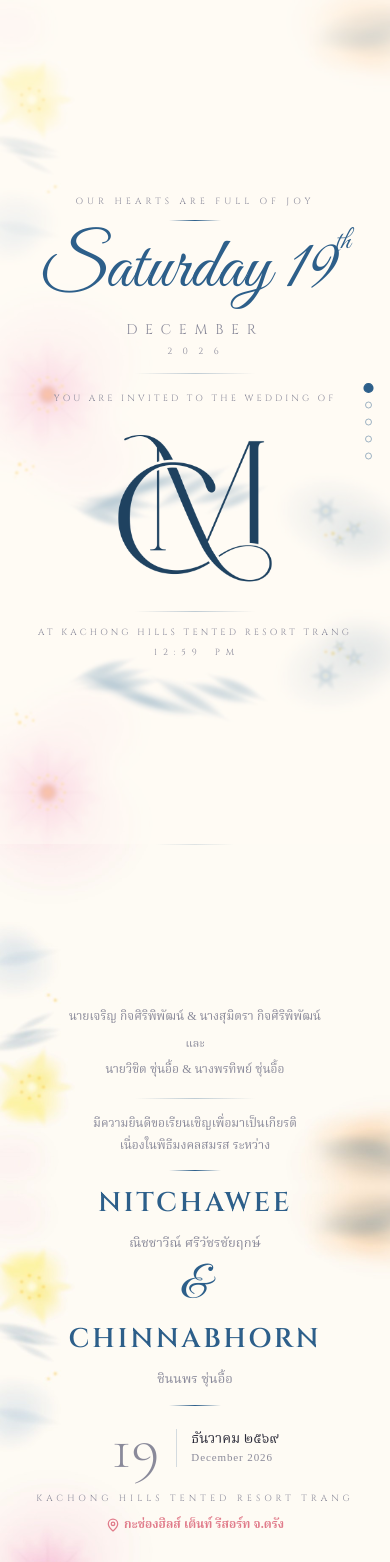
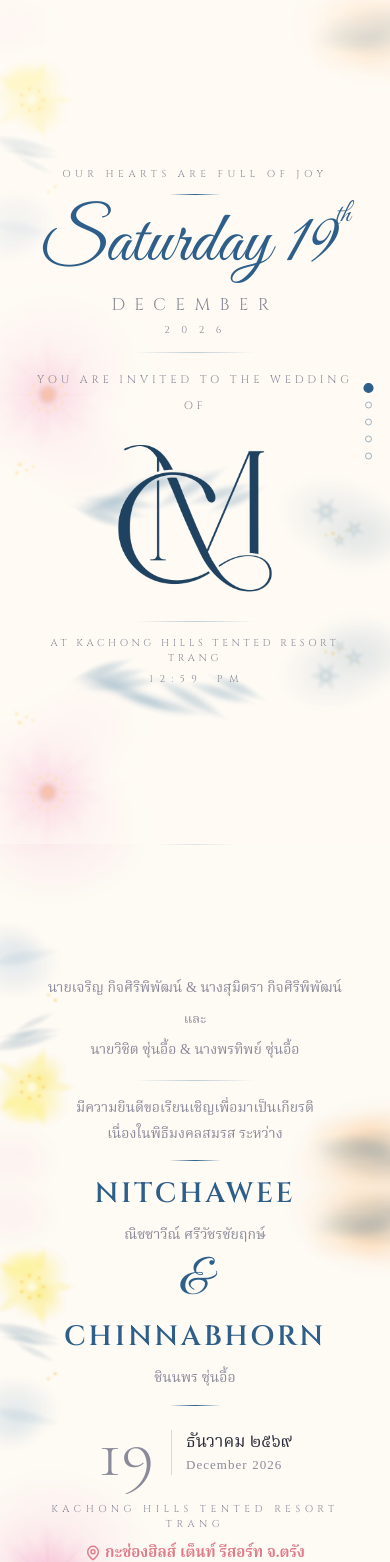
Before and after one commit to 0xchimz/mcwedding.day, a Next.js app: page / in a window 390 px wide. Shown: the top 1562 px of the page. Built offline with nearby package versions, Linux system fonts and the light colour scheme.

Commit message:
feat: adjust font sizes and layout for improved responsiveness and remove closing section images

```diff
--- a/app/globals.css
+++ b/app/globals.css
@@ -23,7 +23,7 @@ body::before {
   background: rgba(254, 250, 244, 0.46);
 }
 
-.page-wrap { position: relative; z-index: 1; max-width: 460px; margin: 0 auto; padding: 0 22px; }
+.page-wrap { position: relative; z-index: 1; max-width: min(580px, 92vw); margin: 0 auto; padding: 0 clamp(16px, 4vw, 40px); }
 
 .sec { padding: 68px 0 60px; display: flex; flex-direction: column; align-items: center; text-align: center; gap: 10px; min-height: 100vh; min-height: 100dvh; justify-content: center; }
 .sep { width: 80px; height: 1px; margin: 0 auto; background: linear-gradient(90deg, transparent, rgba(45,95,138,.15), transparent); }
@@ -34,9 +34,9 @@ body::before {
 .cinzel { font-family: 'Cinzel', serif; }
 .cor { font-family: 'Cormorant Garamond', serif; }
 .thai { font-family: 'Noto Serif Thai', serif; }
-.xs { font-size: 9px; letter-spacing: .45em; text-transform: uppercase; color: var(--muted); font-family: 'Cinzel', serif; }
-.sm { font-size: 12px; color: var(--muted); line-height: 1.9; }
-.hashtag { font-family: 'Cinzel', serif; font-size: 13px; font-weight: 500; color: var(--blue); letter-spacing: .06em; opacity: .85; }
+.xs { font-size: clamp(10px, 1.6vw, 13px); letter-spacing: .45em; text-transform: uppercase; color: var(--muted); font-family: 'Cinzel', serif; }
+.sm { font-size: clamp(14px, 2.2vw, 16px); color: var(--muted); line-height: 1.9; }
+.hashtag { font-family: 'Cinzel', serif; font-size: clamp(14px, 2.2vw, 16px); font-weight: 500; color: var(--blue); letter-spacing: .06em; opacity: .85; }
 
 /* Scroll-reveal animation (Intersection Observer) */
 .reveal { opacity: 0; transform: translateY(16px); transition: opacity 0.75s cubic-bezier(0.22,1,0.36,1), transform 0.75s cubic-bezier(0.22,1,0.36,1); }
@@ -45,13 +45,13 @@ body::before {
 
 /* COVER */
 #cover { padding-top: 85px; padding-bottom: 75px; }
-#cover .ds { font-size: 72px; line-height: 1.05; }
+#cover .ds { font-size: clamp(72px, 16vw, 110px); line-height: 1.05; }
 #cover .logo { width: 178px; height: 178px; object-fit: contain; }
 
 /* NAMES */
-.name-en { font-family: 'Cinzel', serif; font-size: 27px; font-weight: 600; color: var(--blue); letter-spacing: .1em; }
-.name-th { font-size: 13px; color: var(--muted); }
-.amp { font-family: 'Great Vibes', cursive; font-size: 46px; color: var(--blue); opacity: .65; line-height: 1; }
+.name-en { font-family: 'Cinzel', serif; font-size: clamp(28px, 5.5vw, 36px); font-weight: 600; color: var(--blue); letter-spacing: .1em; }
+.name-th { font-size: clamp(14px, 2.4vw, 17px); color: var(--muted); }
+.amp { font-family: 'Great Vibes', cursive; font-size: clamp(50px, 9vw, 64px); color: var(--blue); opacity: .65; line-height: 1; }
 
 /* TIMELINE */
 .tl-wrap { display: flex; justify-content: space-between; position: relative; width: 100%; padding: 8px 0 4px; }
@@ -65,8 +65,8 @@ body::before {
   border: 1px solid rgba(45,95,138,.16); display: flex; align-items: center; justify-content: center;
   font-size: 19px; position: relative; z-index: 1; box-shadow: 0 3px 10px rgba(0,0,0,.05);
 }
-.tl-time { font-family: 'Cinzel', serif; font-size: 11px; font-weight: 500; color: var(--blue); }
-.tl-lbl { font-size: 10px; color: var(--muted); line-height: 1.5; text-align: center; }
+.tl-time { font-family: 'Cinzel', serif; font-size: clamp(12px, 2vw, 14px); font-weight: 500; color: var(--blue); }
+.tl-lbl { font-size: clamp(11px, 1.8vw, 13px); color: var(--muted); line-height: 1.5; text-align: center; }
 .th-row { display: flex; gap: 9px; justify-content: center; }
 .th-dot { width: 20px; height: 20px; border-radius: 50%; box-shadow: 0 2px 8px rgba(0,0,0,.12); }
 
@@ -94,9 +94,9 @@ body::before {
   background: #ede8e2;
 }
 .pf img { width: 100%; height: 100%; object-fit: cover; display: block; }
-.cap-s { font-family: 'Great Vibes', cursive; font-size: 25px; color: var(--blue); display: block; margin-bottom: 3px; }
-.cap-th { font-size: 11px; color: var(--muted); line-height: 1.8; }
-.pnum { font-family: 'Cormorant Garamond', serif; font-size: 11px; letter-spacing: .3em; color: rgba(45,95,138,.25); font-style: italic; }
+.cap-s { font-family: 'Great Vibes', cursive; font-size: clamp(28px, 5vw, 36px); color: var(--blue); display: block; margin-bottom: 3px; }
+.cap-th { font-size: clamp(13px, 2.1vw, 15px); color: var(--muted); line-height: 1.8; }
+.pnum { font-family: 'Cormorant Garamond', serif; font-size: clamp(12px, 1.8vw, 14px); letter-spacing: .3em; color: rgba(45,95,138,.25); font-style: italic; }
 
 /* CLOSING */
 .c-grid { display: grid; grid-template-columns: 1fr 1fr; gap: 10px; width: 100%; }
--- a/app/page.tsx
+++ b/app/page.tsx
@@ -28,11 +28,11 @@ function R({ children, delay = 0, className = '' }: { children?: React.ReactNode
 }
 
 const SECTIONS = [
-  { id: 'cover',   label: 'Cover'    },
-  { id: 'names',   label: 'Names'    },
-  { id: 'timeline',label: 'Schedule' },
-  { id: 'photos',  label: 'Photos'   },
-  { id: 'closing', label: 'Closing'  },
+  { id: 'cover', label: 'Cover' },
+  { id: 'names', label: 'Names' },
+  { id: 'timeline', label: 'Schedule' },
+  { id: 'photos', label: 'Photos' },
+  { id: 'closing', label: 'Closing' },
 ];
 
 export default function WeddingEcard() {
@@ -147,7 +147,7 @@ export default function WeddingEcard() {
       window.removeEventListener('touchend', handleTouchEnd);
       if (rafRef.current) cancelAnimationFrame(rafRef.current);
     };
-  // eslint-disable-next-line react-hooks/exhaustive-deps
+    // eslint-disable-next-line react-hooks/exhaustive-deps
   }, []);
 
   // Update active dot via IntersectionObserver (fallback / initial)
@@ -193,14 +193,14 @@ export default function WeddingEcard() {
             Saturday 19<sup style={{ fontSize: '.38em', verticalAlign: 'super' }}>th</sup>
           </R>
           <R className="cinzel" delay={0.2} >
-            <div style={{ fontSize: '14px', letterSpacing: '.55em', color: 'var(--muted)' }}>DECEMBER</div>
+            <div style={{ fontSize: '17px', letterSpacing: '.55em', color: 'var(--muted)' }}>DECEMBER</div>
           </R>
           <R className="xs" delay={0.2}>
             <div style={{ marginTop: '-5px' }}>2 0 2 6</div>
           </R>
           <R className="div-lg" delay={0.2} />
           <R className="cinzel" delay={0.3}>
-            <div style={{ fontSize: '9px', letterSpacing: '.35em', color: 'var(--muted)', lineHeight: '2.4' }}>
+            <div style={{ fontSize: '11px', letterSpacing: '.35em', color: 'var(--muted)', lineHeight: '2.4' }}>
               YOU ARE INVITED TO THE WEDDING OF
             </div>
           </R>
@@ -223,7 +223,7 @@ export default function WeddingEcard() {
           <R className="thai sm" >
             <div style={{ lineHeight: '2.2' }}>
               นายเจริญ กิจศิริพิพัฒน์ &amp; นางสุมิตรา กิจศิริพิพัฒน์<br />
-              <span style={{ fontSize: '11px' }}>และ</span><br />
+              <span style={{ fontSize: '13px' }}>และ</span><br />
               นายวิชิต ซุ่นอื้อ &amp; นางพรทิพย์ ซุ่นอื้อ
             </div>
           </R>
@@ -242,10 +242,10 @@ export default function WeddingEcard() {
           <R className="div" delay={0.4} />
           <R delay={0.4}>
             <div style={{ display: 'flex', alignItems: 'center', gap: '17px', justifyContent: 'center' }}>
-              <div className="cor" style={{ fontSize: '60px', fontWeight: '300', color: 'var(--muted)', lineHeight: '1' }}>19</div>
+              <div className="cor" style={{ fontSize: '70px', fontWeight: '300', color: 'var(--muted)', lineHeight: '1' }}>19</div>
               <div style={{ textAlign: 'left', borderLeft: '1px solid rgba(45,95,138,.2)', paddingLeft: '14px' }}>
-                <div className="thai" style={{ fontSize: '14px', color: 'var(--text)' }}>ธันวาคม ๒๕๖๙</div>
-                <div style={{ fontSize: '11px', letterSpacing: '.08em', color: 'var(--muted)' }}>December 2026</div>
+                <div className="thai" style={{ fontSize: '17px', color: 'var(--text)' }}>ธันวาคม ๒๕๖๙</div>
+                <div style={{ fontSize: '13px', letterSpacing: '.08em', color: 'var(--muted)' }}>December 2026</div>
               </div>
             </div>
           </R>
@@ -253,9 +253,9 @@ export default function WeddingEcard() {
             <div style={{ marginTop: '4px' }}>KACHONG HILLS TENTED RESORT TRANG</div>
           </R>
           <R className="thai" delay={0.5}>
-            <div style={{ fontSize: '12px' }}>
+            <div style={{ fontSize: '15px' }}>
               <a href="https://maps.app.goo.gl/Lv1XmGrwo2rdrdw57" target="_blank" rel="noopener noreferrer" style={{ display: 'inline-flex', alignItems: 'center', gap: '4px', color: '#e07b8a', textDecoration: 'none', fontWeight: 600 }}>
-                <MapPin size={14} strokeWidth={2.2} />
+                <MapPin size={16} strokeWidth={2.2} />
                 กะช่องฮิลส์ เต็นท์ รีสอร์ท จ.ตรัง
               </a>
             </div>
@@ -336,20 +336,12 @@ export default function WeddingEcard() {
           <R className="gv" >
             <div style={{ fontSize: '41px' }}>We&apos;re Getting Married!</div>
           </R>
-          <R delay={0.1}>
-            <div className="c-grid">
-              {/* eslint-disable @next/next/no-img-element */}
-              <div className="c-img"><img src="/images/closing-left.jpg" alt="Closing Photo" /></div>
-              <div className="c-img"><img src="/images/closing-right.jpg" alt="Closing Photo" /></div>
-              {/* eslint-enable @next/next/no-img-element */}
-            </div>
-          </R>
           <R delay={0.2}>
             {/* eslint-disable-next-line @next/next/no-img-element */}
             <img src="/images/logo-closing.png" alt="Logo" style={{ width: '178px', height: '178px', objectFit: 'contain' }} />
           </R>
           <R className="cinzel" delay={0.2}>
-            <div style={{ fontSize: '16px', fontWeight: '600', color: 'var(--blue)', letterSpacing: '.12em' }}>
+            <div style={{ fontSize: '19px', fontWeight: '600', color: 'var(--blue)', letterSpacing: '.12em' }}>
               NITCHAWEE &amp; CHINNABHORN
             </div>
           </R>
@@ -361,16 +353,16 @@ export default function WeddingEcard() {
           </R>
           <R className="div-lg" delay={0.3} />
           <R className="thai" delay={0.4}>
-            <div style={{ fontSize: '13px', color: 'var(--muted)', lineHeight: '2.1' }}>
+            <div style={{ fontSize: '15px', color: 'var(--muted)', lineHeight: '2.1' }}>
               Kachong Hills Tented Resort Trang<br />
               <a href="https://maps.app.goo.gl/Lv1XmGrwo2rdrdw57" target="_blank" rel="noopener noreferrer" style={{ display: 'inline-flex', alignItems: 'center', gap: '4px', color: '#e07b8a', textDecoration: 'none', fontWeight: 600 }}>
-                <MapPin size={15} strokeWidth={2.2} />
+                <MapPin size={16} strokeWidth={2.2} />
                 กะช่องฮิลส์ เต็นท์ รีสอร์ท จ.ตรัง
               </a><br />
               Saturday 19 December 2026 · 12:59 PM
             </div>
           </R>
-          <R delay={0.5}><span className="hashtag" style={{ fontSize: '12px' }}>#ItWasMeantToBeChin</span></R>
+          <R delay={0.5}><span className="hashtag" style={{ fontSize: '15px' }}>#ItWasMeantToBeChin</span></R>
         </div>
 
       </div>
```
